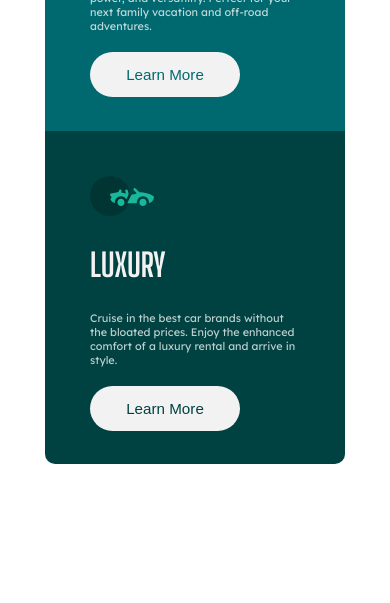
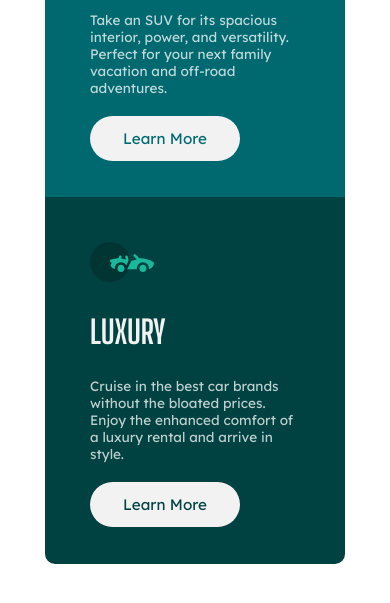
Before and after one commit to SH-Lee2/3-column-preview-card-component, a plain HTML site: page index.html in a window 390 px wide. Shown: the part 575-1178 px from the top of the page. Before the commit the page ends 1078 px from the top, so only its background shows below. Drawn offline with Linux system fonts and the light colour scheme.

Commit message:
fix btn font-style and description font-size

```diff
--- a/index.css
+++ b/index.css
@@ -61,6 +61,7 @@ body {
     position: absolute;
     bottom: 10%;
     font-size: 0.95rem;
+    font-family: "Lexend Deca";
 }
 #left {
     color: hsl(31, 77%, 52%);
@@ -90,7 +91,7 @@ body {
     .card {
         min-width: 300px;
         max-width: 300px;
-        height: 1000px;
+        height: 1100px;
         display: grid;
         grid-template-columns: none;
         grid-template-rows: repeat(3, 1fr);
@@ -104,6 +105,6 @@ body {
         border-bottom-left-radius: 10px;
     }
     .description {
-        font-size: 0.68rem;
+        font-size: 0.85rem;
     }
 }
```
